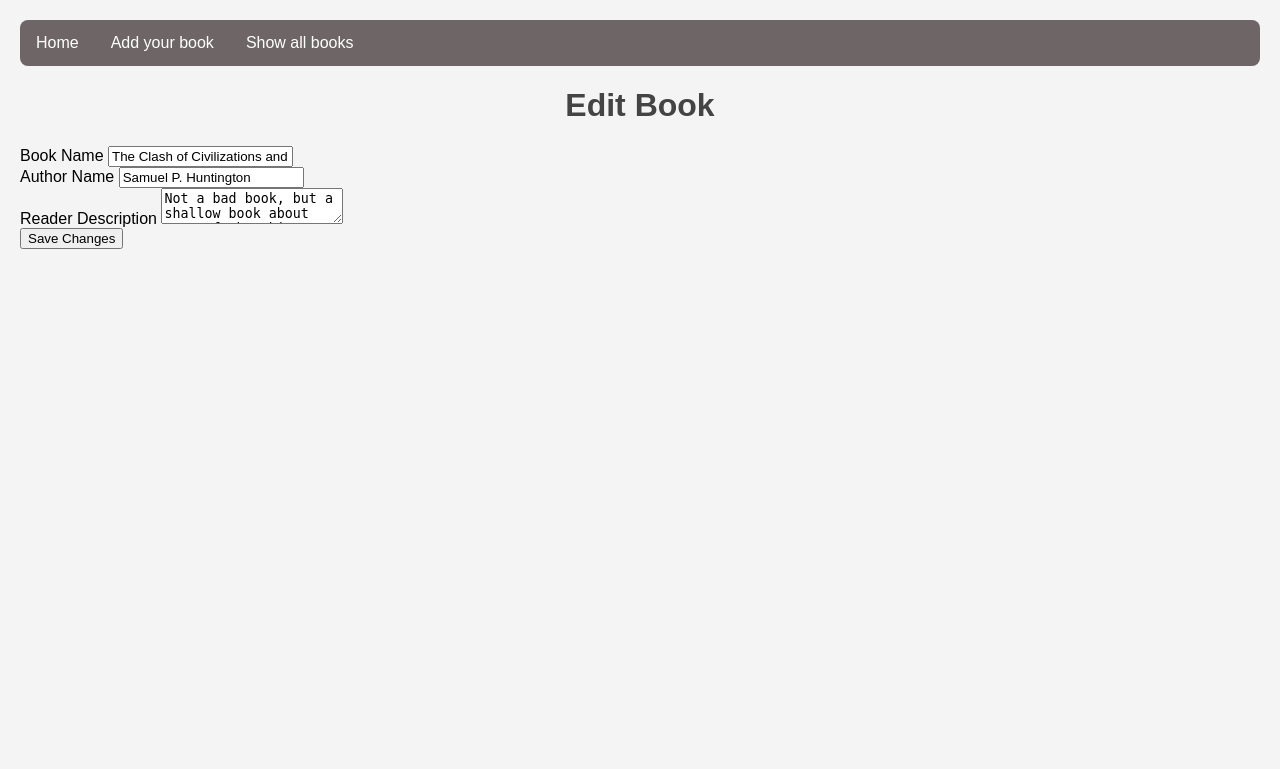
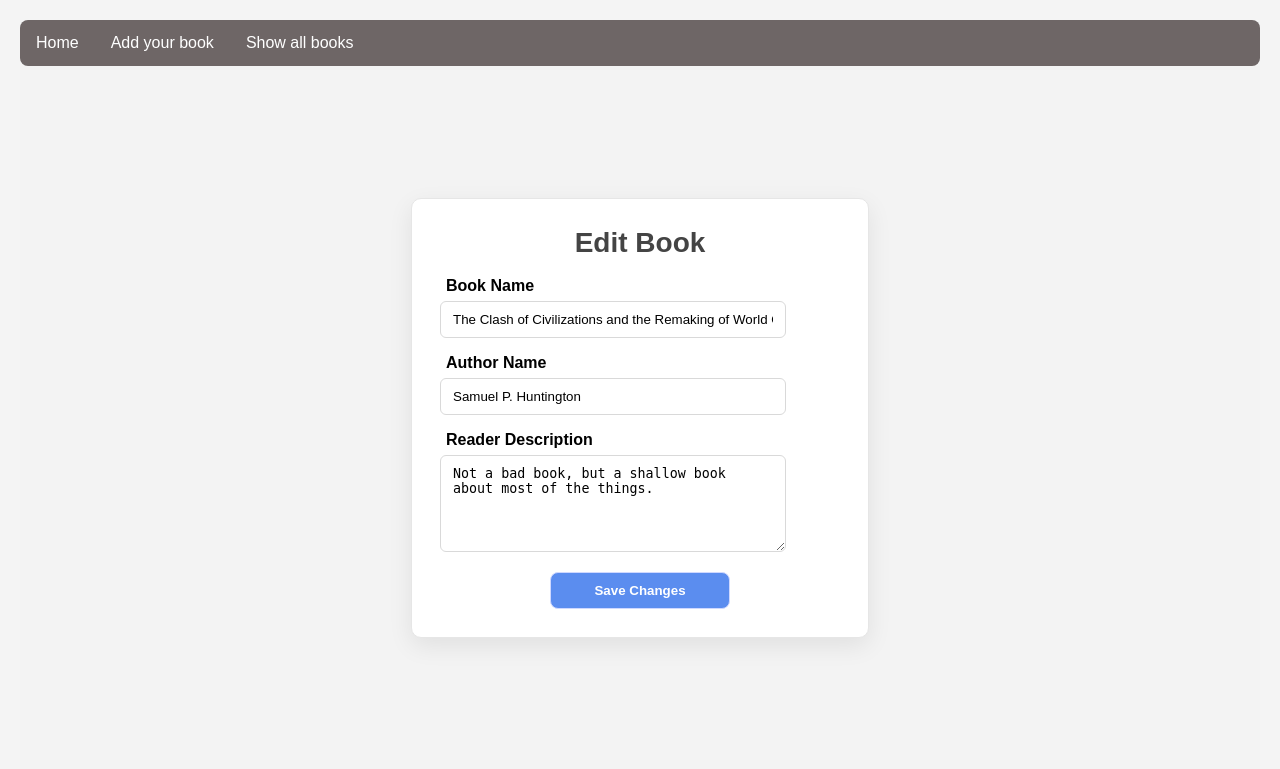
Before and after one commit to Daniel-7733/bookshelf, a Flask app: page /edit/1 in a window 1280 px wide. Shown: the top 769 px of the page. Run offline with Flask 3, Linux system fonts and the light colour scheme.

Commit message:
compelet the edit part of html & css

```diff
--- a/app.py
+++ b/app.py
@@ -38,7 +38,6 @@ def edit_book(book_id: int) -> Response | str:
         book.book_name = request.form.get("book_name", "").strip()
         book.author_name = request.form.get("author_name", "").strip()
         book.reader_description = request.form.get("reader_description", "").strip()
-
         db.session.commit()
         flash(f"Updated {book.book_name}", "success")
         return redirect(url_for('all_books'))
@@ -54,9 +53,7 @@ def delete_book(book_id: int) -> Response | str:
         db.session.commit()
         flash(f"Deleted {book.book_name}", "success")
         return redirect(url_for('all_books'))
-
     return render_template('delete.html', book=book)
-
 
 
 @app.route("/add", methods=["GET", "POST"])
--- a/static/css/add.css
+++ b/static/css/add.css
@@ -5,7 +5,7 @@
     text-align: center; /* center the text */
     display: block;          /* make them block-level */
     width: 220px;            /* pick a fixed width */
-    margin: 8px auto;        /* <-- centers horizontally */
+    margin: 8px auto;       /* <-- centers horizontally */
     padding: 10px;
     border: 1px solid #ccc;
     border-radius: 5px;
--- a/static/css/edit.css
+++ b/static/css/edit.css
@@ -0,0 +1,73 @@
+/* Page layout */
+#edit-page {
+  min-height: 80vh;
+  display: flex;
+  align-items: center;
+  justify-content: center;
+  padding: 32px 16px;
+  background: #f3f3f3; /* subtle page bg */
+}
+
+/* Card */
+.edit-form {
+  width: 80%;
+  max-width: 400px;
+  background: #fff;
+  border: 1px solid #e6e6e6;
+  border-radius: 10px;
+  box-shadow: 0 8px 24px rgba(0,0,0,0.08);
+  padding: 28px;
+}
+
+/* Title */
+.edit-form h1 {
+  text-align: center;
+  margin: 0 0 18px 0;
+  font-size: 28px;
+}
+
+/* Inputs */
+.form-group { margin-bottom: 16px; }
+.form-group label {
+  display: block;
+  font-weight: 600;
+  margin-bottom: 6px;
+  padding-left: 6px;
+}
+
+.edit-form input[type="text"],
+.edit-form textarea {
+  width: 80%;
+  padding: 10px 12px;
+  border: 1px solid #d9d9d9;
+  border-radius: 6px;
+  outline: none;
+}
+.edit-form input[type="text"]:focus,
+.edit-form textarea:focus {
+  border-color: #5b8def;
+  box-shadow: 0 0 0 3px rgba(91,141,239,0.15);
+}
+
+/* Button */
+.btn-primary {
+  display: block;
+  width: 180px;
+  margin: 6px auto 0;
+  padding: 10px 14px;
+  border: 1px solid #cfd8ff;
+  border-radius: 8px;
+  background: #5b8def;
+  color: #fff;
+  font-weight: 600;
+  cursor: pointer;
+  transition: transform .05s ease, box-shadow .2s ease, background .2s ease;
+}
+.btn-primary:hover { background: #4a7ae0; box-shadow: 0 6px 16px rgba(91,141,239,0.35); }
+.btn-primary:active { transform: translateY(1px); }
+
+/* Mobile tweak */
+@media (max-width: 520px) {
+  .edit-form { padding: 20px; }
+  .edit-form h1 { font-size: 24px; }
+}
--- a/templates/edit.html
+++ b/templates/edit.html
@@ -7,20 +7,22 @@
 {% endblock %}
 
 {% block content %}
+  <div id="edit-page">
+    <form method="POST" class="edit-form">
       <h1>Edit Book</h1>
-  <form method="POST">
-    <div>
+      <div class="form-group">
         <label for="book_name">Book Name</label>
         <input type="text" id="book_name" name="book_name" value="{{ book.book_name }}" required>
       </div>
-    <div>
+      <div class="form-group">
         <label for="author_name">Author Name</label>
         <input type="text" id="author_name" name="author_name" value="{{ book.author_name }}" required>
       </div>
-    <div>
+      <div class="form-group">
         <label for="reader_description">Reader Description</label>
-      <textarea id="reader_description" name="reader_description" required>{{ book.reader_description }}</textarea>
+        <textarea id="reader_description" name="reader_description" rows="5" required>{{ book.reader_description }}</textarea>
       </div>
-    <button type="submit">Save Changes</button>
+      <button type="submit" class="btn-primary">Save Changes</button>
     </form>
+  </div>
 {% endblock %}
```
Lines whose indentation alone changed are shown as unchanged.
